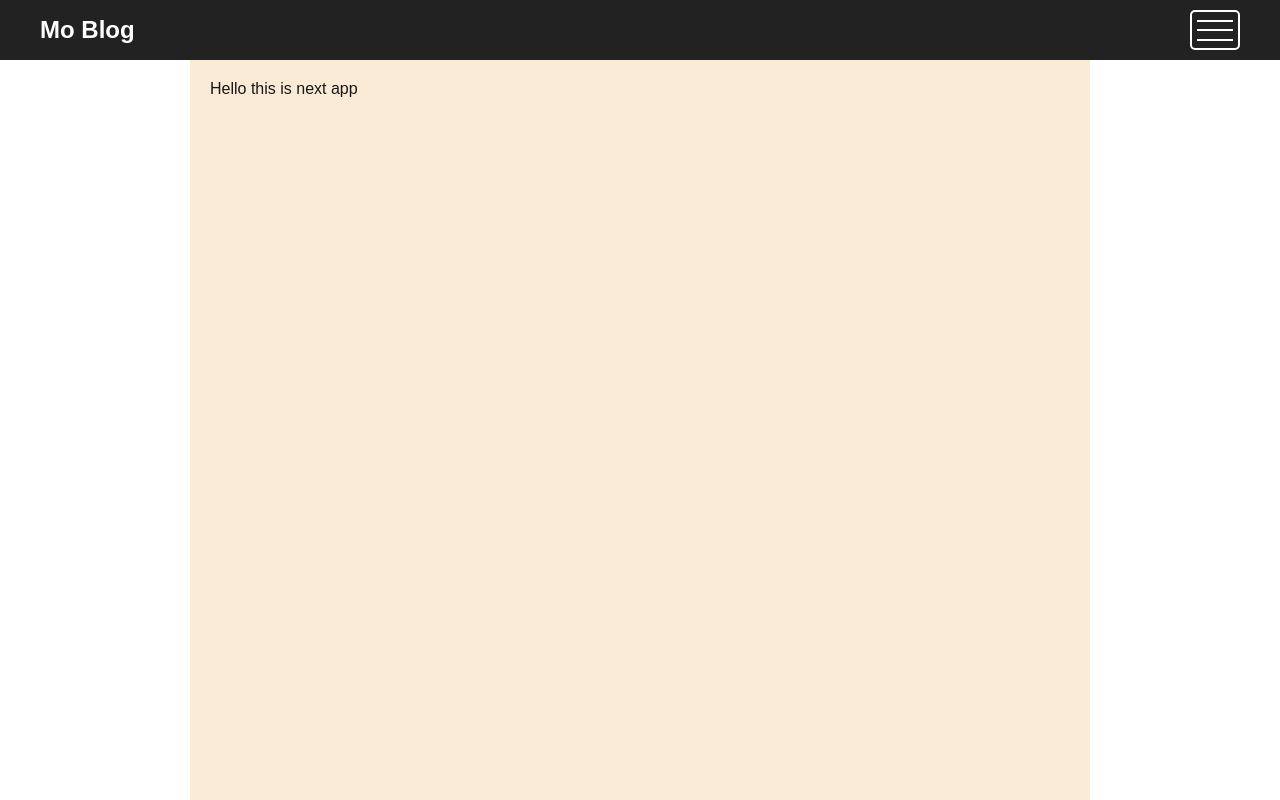
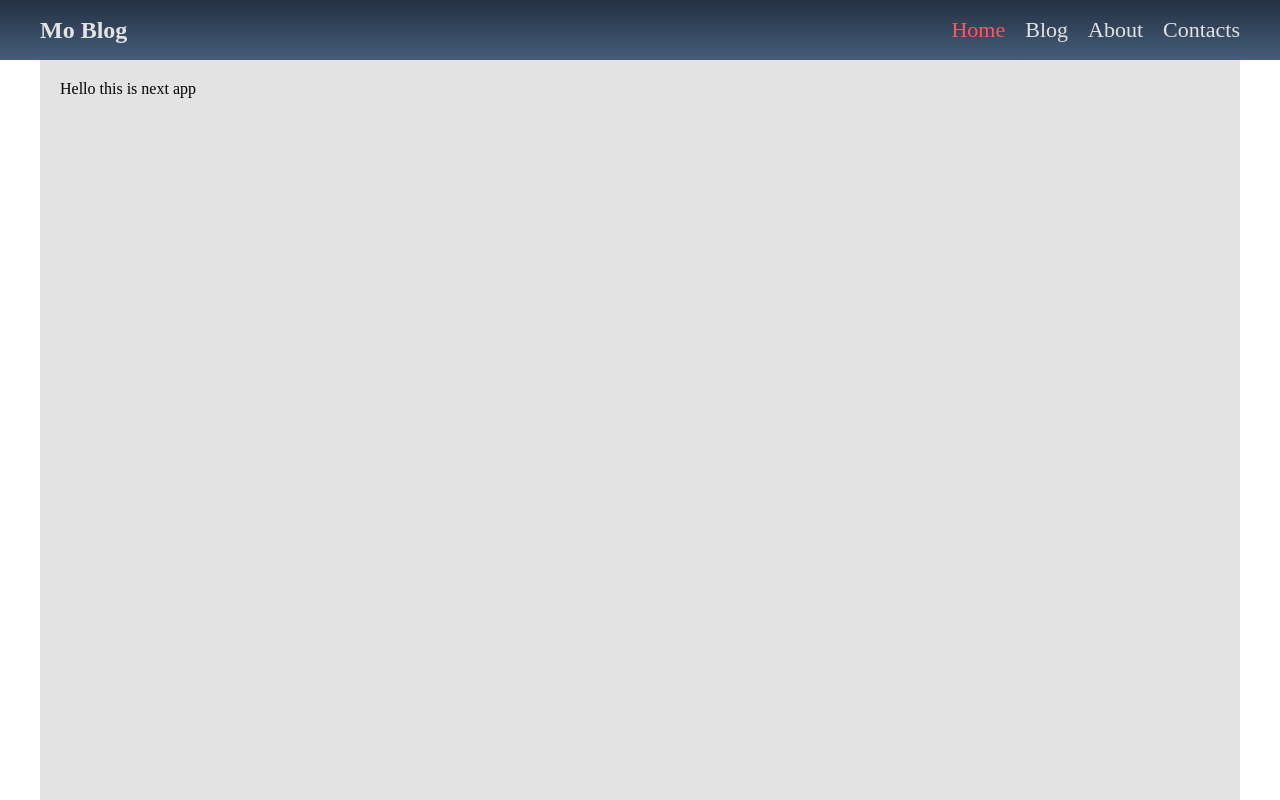
Before and after one commit to Ahmeddhhalawa/my-second-next-app, a Next.js app: page / in a window 1280 px wide. Built offline with nearby package versions, Linux system fonts and the light colour scheme.

Commit message:
Add nav to computer

```diff
--- a/src/app/globals.css
+++ b/src/app/globals.css
@@ -1,14 +1,23 @@
-:root {
-  --background: #ffffff;
-  --foreground: #171717;
-}
-
 * {
   box-sizing: border-box;
   margin: 0;
   padding: 0;
 }
 
+:root {
+  --white: #ffffff;
+  --black: #171717;
+  --color-one: #233142;
+  --color-two: #455d7a;
+  --color-three: #e3e3e3;
+  --red: #f95959;
+  --transition: 300ms;
+}
+
+a {
+  color: inherit;
+  text-decoration: none;
+}
 
 ul {
   list-style: none;
@@ -22,25 +31,15 @@ button {
   border: 1px solid #171717;
 }
 
-a {
-  text-decoration: none;
-  color: var(--background);
+.main {
+  overflow-y: auto;
+  transform: translateY(60px);
 }
 
-body {
-  background: var(--background);
-  color: var(--foreground);
-  font-family: Arial, Helvetica, sans-serif;
+.main-section {
+  max-width: 1200px;
+  background-color: var(--color-three);
+  padding: 20px;
+  margin: auto;
+  min-height: calc(100vh - 60px);
 }
-
-.main {
-  max-width: 900px;
-  background-color: antiquewhite;
-  margin: auto;
-  transform: translateY(60px);
-  padding: 20px;
-  height: calc(100vh - 60px);
-  min-height: calc(100vh - 60px);
-  max-height: calc(100vh - 60px);
-  overflow-y: auto;
-}
--- a/src/app/layout.js
+++ b/src/app/layout.js
@@ -12,7 +12,7 @@ export default function RootLayout({ children }) {
     <html>
       <body suppressHydrationWarning>
         <Navbar />
-        <main className="main">{children}</main>
+        <main className="main"><section className="main-section">{children}</section></main>
       </body>
     </html>
   );
--- a/src/components/Navbar/NavLink.js
+++ b/src/components/Navbar/NavLink.js
@@ -1,8 +1,13 @@
 import Link from "next/link"
+import { usePathname } from "next/navigation"
+import classes from "./NavLink.module.css"
 
 export default function NavLink ( {href, text, hideNavList} ) {
+    const pathname = usePathname()
+    const isActive = href === "/" ? href === pathname  : pathname.startsWith(href);
+
     return (
-    <li onClick={hideNavList}>
+    <li onClick={hideNavList} className={`${isActive ? classes["active"] : ""}`}>
         <Link href={href}>{text}</Link>
     </li>
     )
--- /dev/null
+++ b/src/components/Navbar/NavLink.module.css
@@ -0,0 +1,4 @@
+.active {
+    color: var(--red);
+    transition: var(--transition);
+}
--- a/src/components/Navbar/Navbar.jsx
+++ b/src/components/Navbar/Navbar.jsx
@@ -15,6 +15,7 @@ export default function Navbar( ) {
             <h1>
                 <Link href="/">Mo Blog</Link>
             </h1>
+
             <ul className={`${classes["nav-list"]} ${showNavList ? classes["show-nav-list"] : ""}`}>
                 <NavLink href="/" text="Home" hideNavList={hideNavList}/>
                 <NavLink href="/blog" text="Blog" hideNavList={hideNavList}/>
@@ -22,7 +23,7 @@ export default function Navbar( ) {
                 <NavLink href="/contacts" text="Contacts" hideNavList={hideNavList}/>
             </ul>
 
-            <button className={classes["menu-button"]} onClick={toggleMenu}>
+            <button className={classes["menu-button"]} onClick={toggleMenu} aria-label="menu">
                 <span></span>
                 <span></span>
                 <span></span>
--- a/src/components/Navbar/Navbar.module.css
+++ b/src/components/Navbar/Navbar.module.css
@@ -7,27 +7,38 @@
     width: 100%;
     height: 60px;
     padding: 0 10px;
-    background-color: #222;
-    color: #fff;
+    background: linear-gradient(to bottom, var(--color-one), var(--color-two));
+    color: var(--color-three);
 }
 
 .menu-button {
     width: 50px;
     height: 40px;
     background-color: transparent;
-    border: 2px solid #fff;
+    border: 2px solid var(--color-three);
     border-radius: 5px;
     cursor: pointer;
     display: flex;
     flex-direction: column;
     justify-content: space-evenly;
     padding: 0 5px;
+    transition: var(--transition);
 }
+
+.menu-button:hover {
+    border-color: var(--white);
+}
+
 
 .menu-button span {
     width: 100%;
-    background-color: #fff;
+    background-color: var(--color-three);
     height: 2px;
+    transition: var(--transition);
+}
+
+.menu-button:hover span{
+    border-color: var(--white);
 }
 
 .nav-list {
@@ -39,13 +50,13 @@
     position: absolute;
     top: 60px;
     left: 0px;
-    background-color: tomato;
-    color: #fff;
+    background-color: var(--color-one);
+    color: var(--color-three);
     height: calc(100vh - 60px);
     width: 75%;
     transform: translateX(-100%);
     visibility: hidden;
-    transition: 0.3s;
+    transition: var(--transition);
 }
 
 .show-nav-list {
@@ -65,4 +76,20 @@
         padding-left: 40px;
         padding-right: 40px;
     }
+
+    .menu-button {
+        display: none;
+    }
+
+    .nav-list {
+        visibility: visible;
+        transform: translateX(0);
+        position: static;
+        height: fit-content;
+        width: fit-content;
+        flex-direction: row;
+        background-color: transparent;
+        font-size: 22px;
+        gap: 20px;
+    }
 }
```
